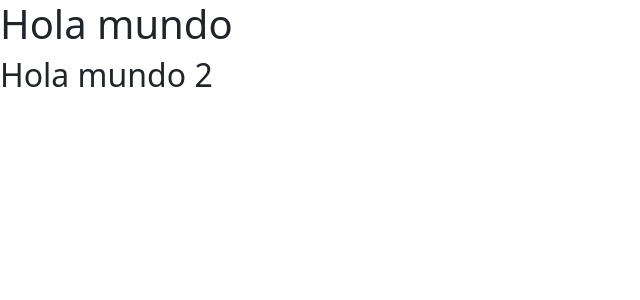
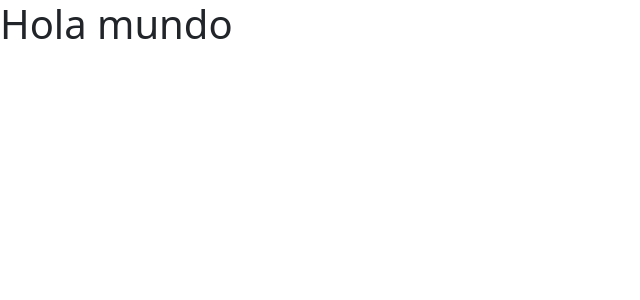
Before and after one commit to drodmen/pruebashop, an Angular app: page / in a window 1280 px wide. Shown: the top 300 px of the page, without its empty margins (0-640 px from the left). Built offline with nearby package versions, Linux system fonts and the light colour scheme.

Commit message:
borrado h2

```diff
--- a/src/app/app.component.html
+++ b/src/app/app.component.html
@@ -1,2 +1 @@
 <h1>Hola mundo</h1>
-<h2>Hola mundo 2</h2>
```
